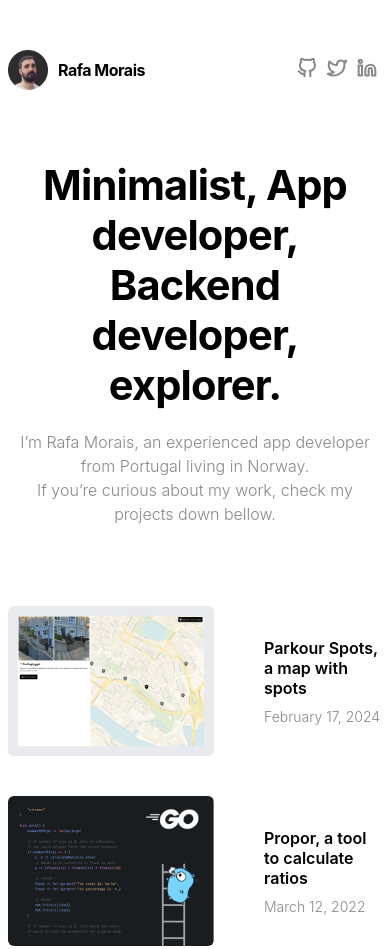
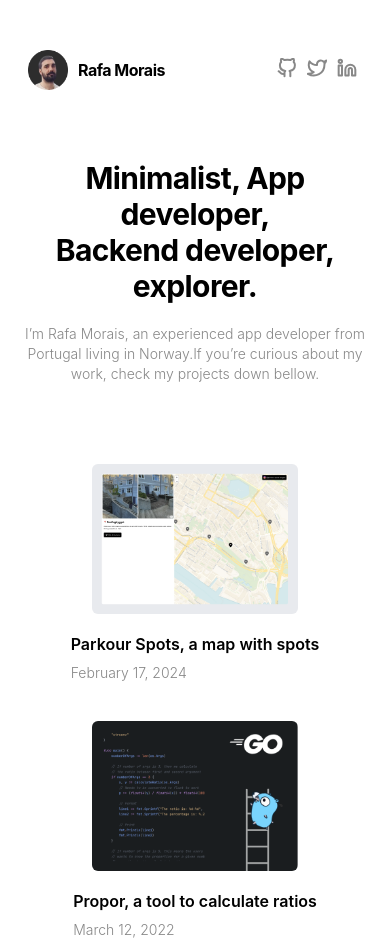
Before and after one commit to rafacanical/portfolio, an Astro site: page / in a window 390 px wide. Shown: the top 949 px of the page. Built offline with nearby package versions, Linux system fonts and the light colour scheme; Astro itself is replaced by a stand-in of ours.

Commit message:
Fixed responsive

```diff
--- a/src/components/Footer.astro
+++ b/src/components/Footer.astro
@@ -13,6 +13,7 @@ const year = moment().year();
 <style>
   footer {
     max-width: 850px;
+    width: calc(100% - 40px);
     display: flex;
     align-items: center;
     margin: 0 auto;
--- a/src/components/Header.astro
+++ b/src/components/Header.astro
@@ -62,6 +62,7 @@ import avatar from "../assets/avatar.png";
 
 <style>
   header {
+    width: calc(100% - 40px);
     max-width: 850px;
     display: flex;
     align-items: center;
--- a/src/components/Project.astro
+++ b/src/components/Project.astro
@@ -51,4 +51,11 @@ const { link, image, title } = project.data;
     margin: 0;
     margin-top: 10px;
   }
+
+  @media (max-width: 555px) {
+    .link {
+      flex-direction: column;
+      gap: 20px;
+    }
+  }
 </style>
--- a/src/pages/index.astro
+++ b/src/pages/index.astro
@@ -30,6 +30,7 @@ const allProjects = await getCollection("projects");
     margin: 0 auto 0.3em;
     font-size: 2.6rem;
     margin-top: 70px;
+    width: calc(100% - 40px);
   }
   p {
     text-align: center;
@@ -40,8 +41,27 @@ const allProjects = await getCollection("projects");
     margin-top: 20px;
   }
   .projects {
+    width: calc(100% - 40px);
     max-width: 580px;
     margin: 0 auto;
     margin-top: 80px;
   }
+  @media (max-width: 660px) {
+    h1 {
+      font-size: 2rem;
+    }
+    p {
+      font-size: 14px;
+      line-height: 20px;
+    }
+  }
+
+  @media (max-width: 555px) {
+    h1 {
+      font-size: 30px;
+    }
+    p br {
+      display: none;
+    }
+  }
 </style>
```
Also changed, not shown: public/favicon.svg.
